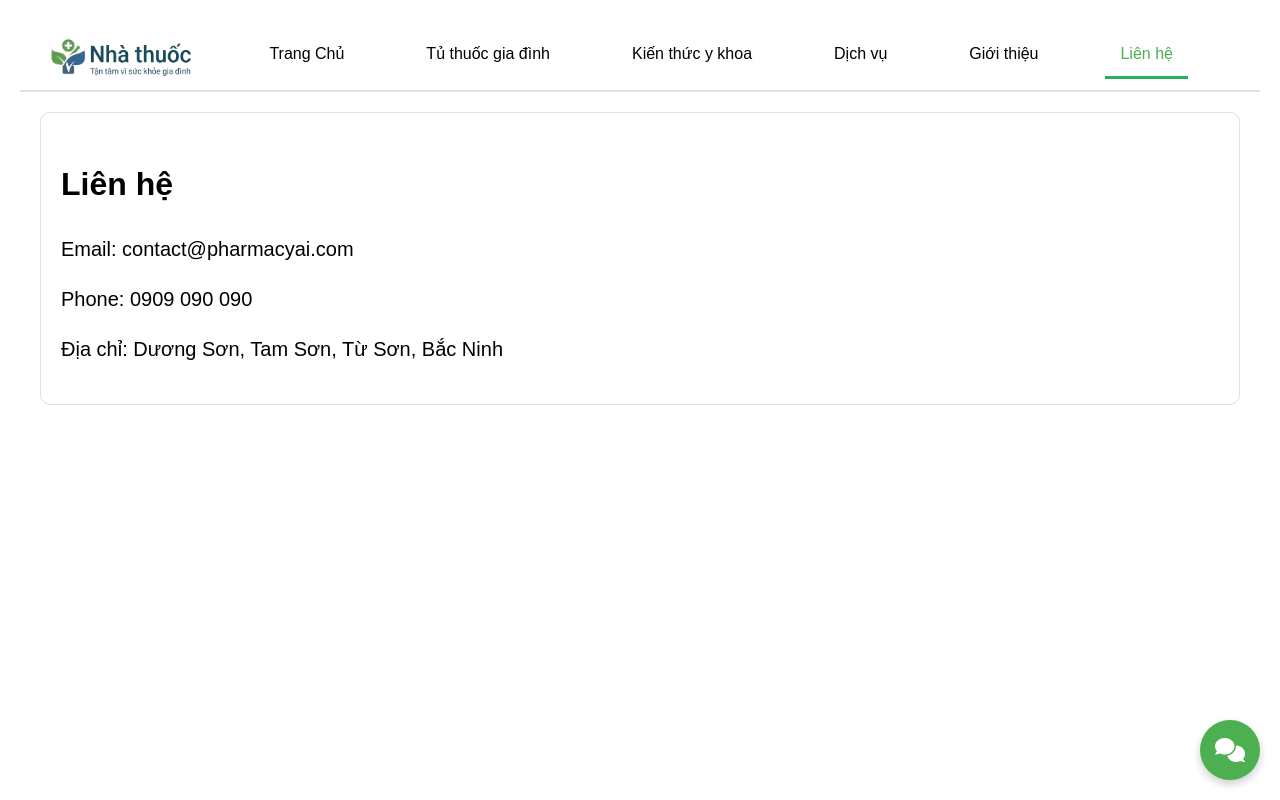
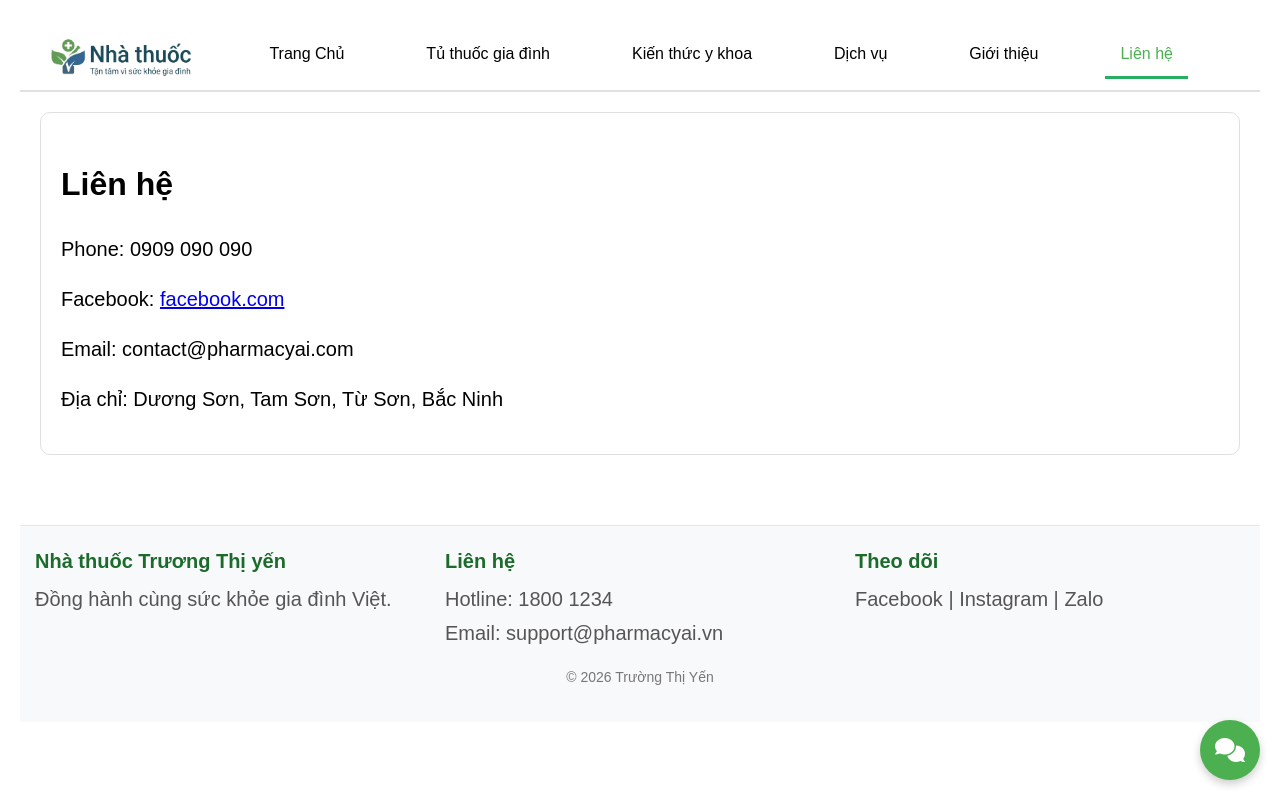
Before and after one commit to NguyenThinhDatEng/PharmacyWithAIChatBot, a Vue app: page /contact in a window 1280 px wide. Built offline with nearby package versions, Linux system fonts and the light colour scheme.

Commit message:
add footer

```diff
--- a/src/App.vue
+++ b/src/App.vue
@@ -30,6 +30,25 @@
   </div>
 
   <Chat />
+
+  <footer class="app-footer">
+    <div class="footer-container">
+      <div class="footer-column">
+        <h4>Nhà thuốc Trương Thị yến</h4>
+        <p>Đồng hành cùng sức khỏe gia đình Việt.</p>
+      </div>
+      <div class="footer-column">
+        <h4>Liên hệ</h4>
+        <p>Hotline: 1800 1234</p>
+        <p>Email: support@pharmacyai.vn</p>
+      </div>
+      <div class="footer-column">
+        <h4>Theo dõi</h4>
+        <p>Facebook | Instagram | Zalo</p>
+      </div>
+    </div>
+    <p class="footer-copyright">© 2026 Trường Thị Yến</p>
+  </footer>
 </template>
 
 <script setup>
@@ -68,4 +87,40 @@ onUnmounted(() => {
 .nav-link.router-link-active {
   border-bottom-color: #27ae60;
 }
+
+.app-footer {
+  background-color: #f8f9fa;
+  padding: 20px 15px;
+  margin-top: 30px;
+  border-top: 1px solid #e6e6e6;
+}
+
+.footer-container {
+  display: flex;
+  flex-wrap: wrap;
+  justify-content: space-between;
+  gap: 20px;
+}
+
+.footer-column {
+  flex: 1;
+  min-width: 180px;
+}
+
+.footer-column h4 {
+  margin: 0 0 8px;
+  color: #1c6b2d;
+}
+
+.footer-column p {
+  margin: 4px 0;
+  color: #555;
+}
+
+.footer-copyright {
+  text-align: center;
+  margin-top: 15px;
+  color: #777;
+  font-size: 14px;
+}
 </style>
--- a/src/components/Contact.vue
+++ b/src/components/Contact.vue
@@ -2,8 +2,9 @@
   <div class="panel">
     <h2>Liên hệ</h2>
     <div class="contact">
+      <p>Phone: 0909 090 090</p>
+      <p>Facebook: <a href="https://www.facebook.com" target="_blank" rel="noopener noreferrer">facebook.com</a></p>
       <p>Email: contact@pharmacyai.com</p>
-      <p>Phone: 0909 090 090</p>
       <p>Địa chỉ: Dương Sơn, Tam Sơn, Từ Sơn, Bắc Ninh</p>
     </div>
   </div>
```
